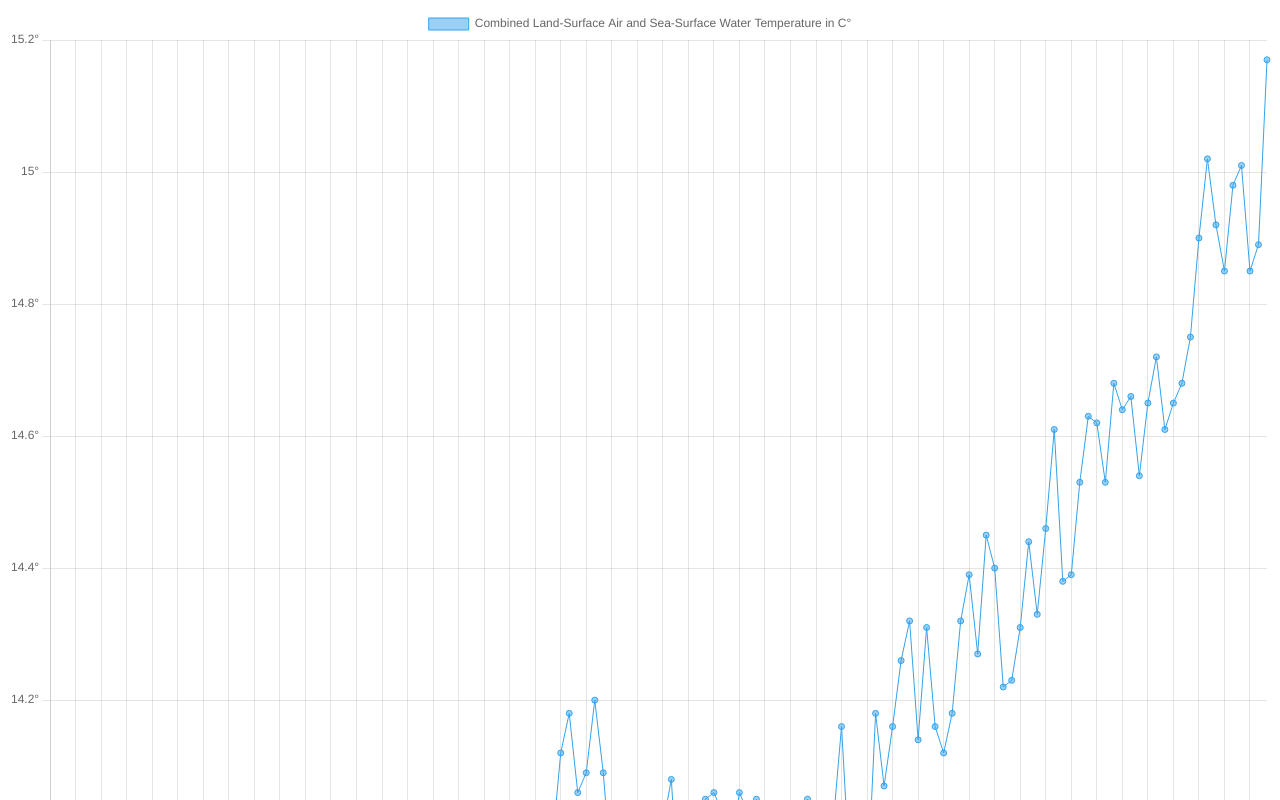
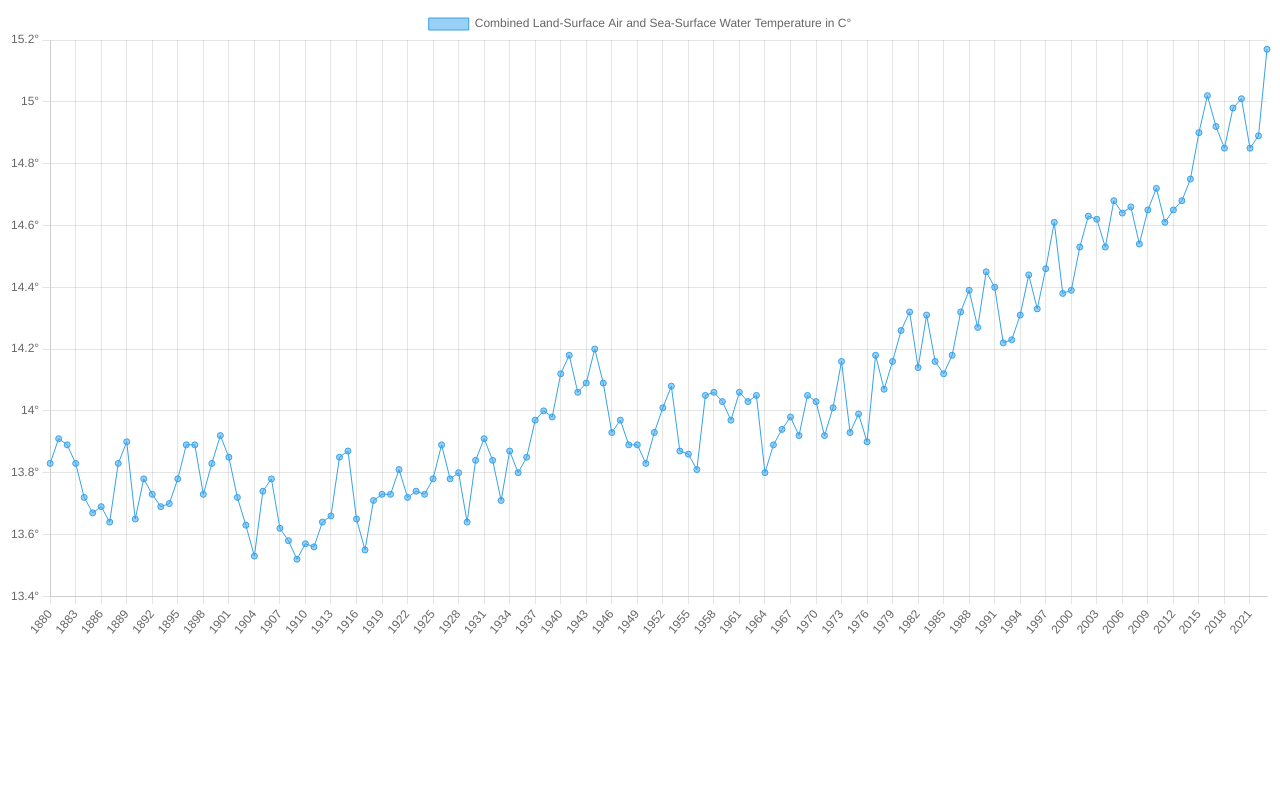
Before and after one commit to CobyWalsh/Data-API, a plain HTML site: page index.html in a window 1280 px wide. Shown: the top 800 px of the page. Drawn offline with nearby package versions, Linux system fonts and the light colour scheme.

Commit message:
the graph in now the whole page on the webpage

```diff
--- a/index.html
+++ b/index.html
@@ -7,7 +7,7 @@
     <script src="https://cdn.jsdelivr.net/npm/chart.js@4.4.3/dist/chart.umd.min.js"></script>
 </head>
 <body>
-    <canvas id="chart" width="800" height="800"></canvas>
+    <canvas id="chart" width="100%" height="0%"></canvas>
     <script>
         chartIt ();
         async function chartIt() {
```
